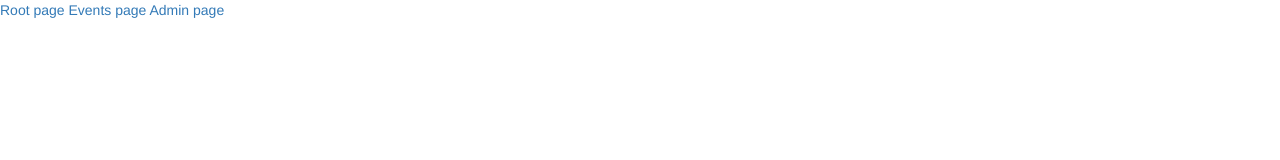
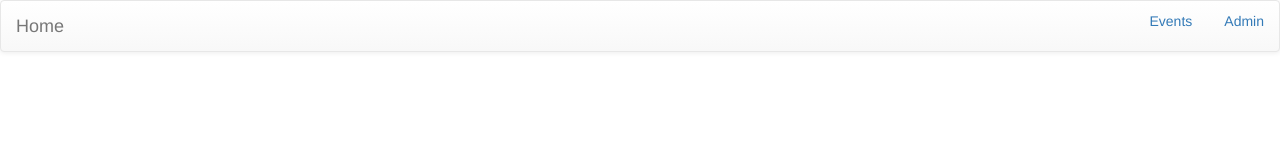
Before and after one commit to AngularJSDublin/lannistereventsapp, a website: page index.html in a window 1280 px wide. Drawn offline with Linux system fonts and the light colour scheme; some packages are replaced by stand-ins of ours.

Commit message:
add naviagtion header

```diff
--- a/index.html
+++ b/index.html
@@ -1,5 +1,6 @@
 <!doctype html>
 <html class="no-js" lang="">
+
 <head>
     <meta charset="utf-8">
     <meta http-equiv="x-ua-compatible" content="ie=edge">
@@ -17,11 +18,33 @@
     <link rel="stylesheet" href="assets/css/style.css">
     <script src="assets/js/vendor/modernizr-2.8.3.min.js"></script>
 </head>
+
 <body ng-app='eventsApp'>
 
-        <a href="/#/">Root page</a>
-        <a href="/#/events">Events page</a>
-        <a href="/#/admin">Admin page</a>
+    <header>
+        <nav class="navbar navbar-default">
+            <div class="container-fluid">
+
+                <div class="navbar-header">
+                    <a class="navbar-brand" href="/#/">
+                        Home
+                        <!--
+                        <img alt="Brand" style="max-width:150px; margin-top: -7px;" src="??????">
+                        --->
+                    </a>
+                </div>
+
+
+                <ul class="nav nav-pills navbar-right">
+                    <li><a href="/#/events"><i></i> Events</a>
+                    </li>
+                    <li><a href="/#/admin"><i></i> Admin</a>
+                    </li>
+                </ul>
+
+            </div>
+        </nav>
+    </header>
 
     <div ng-view></div>
 
@@ -38,4 +61,5 @@
     <script src="app/events/events.controller.js"></script>
     <script src="app/events/events.service.js"></script>
 </body>
+
 </html>
```
Lines whose indentation alone changed are shown as unchanged.
